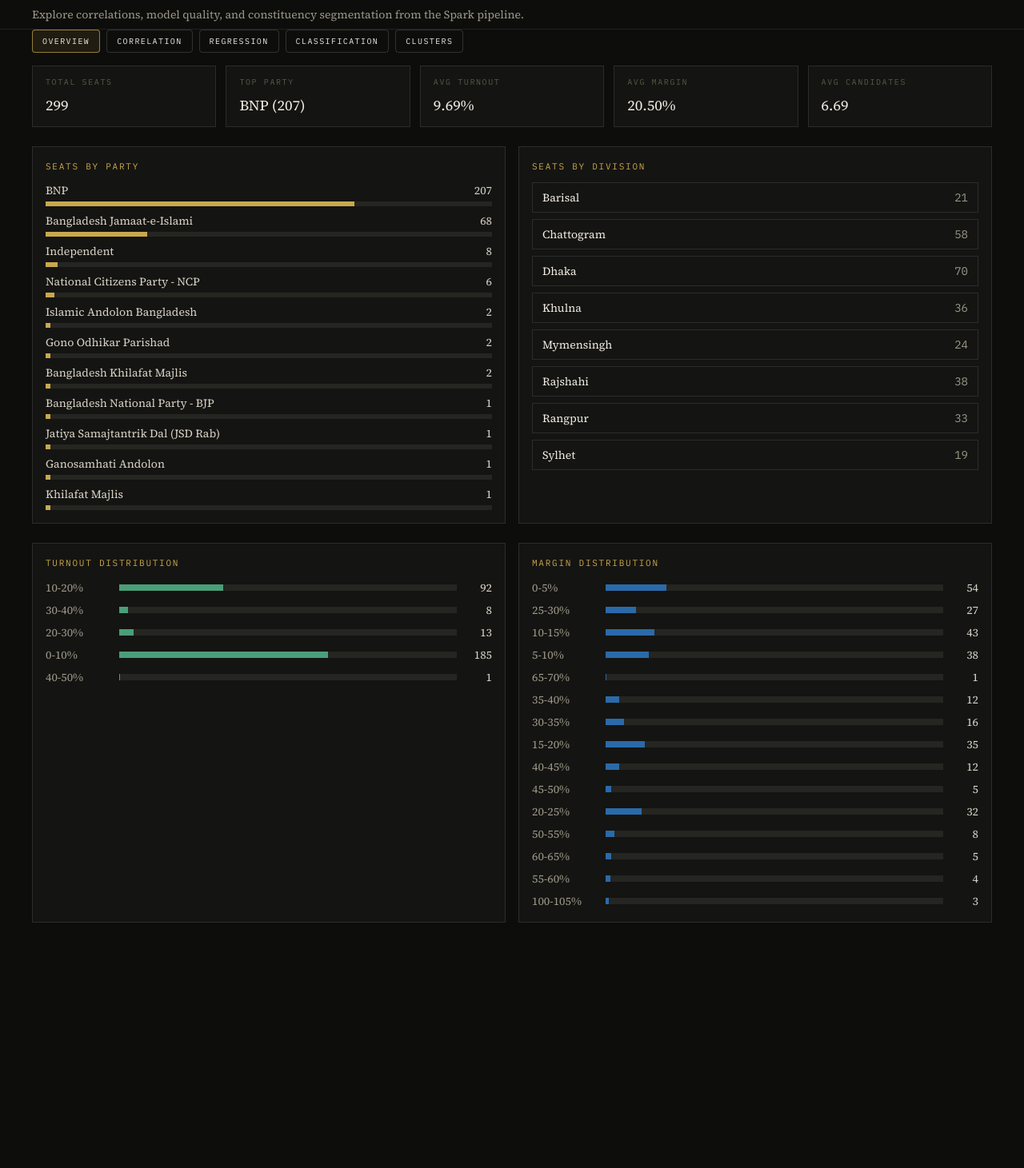
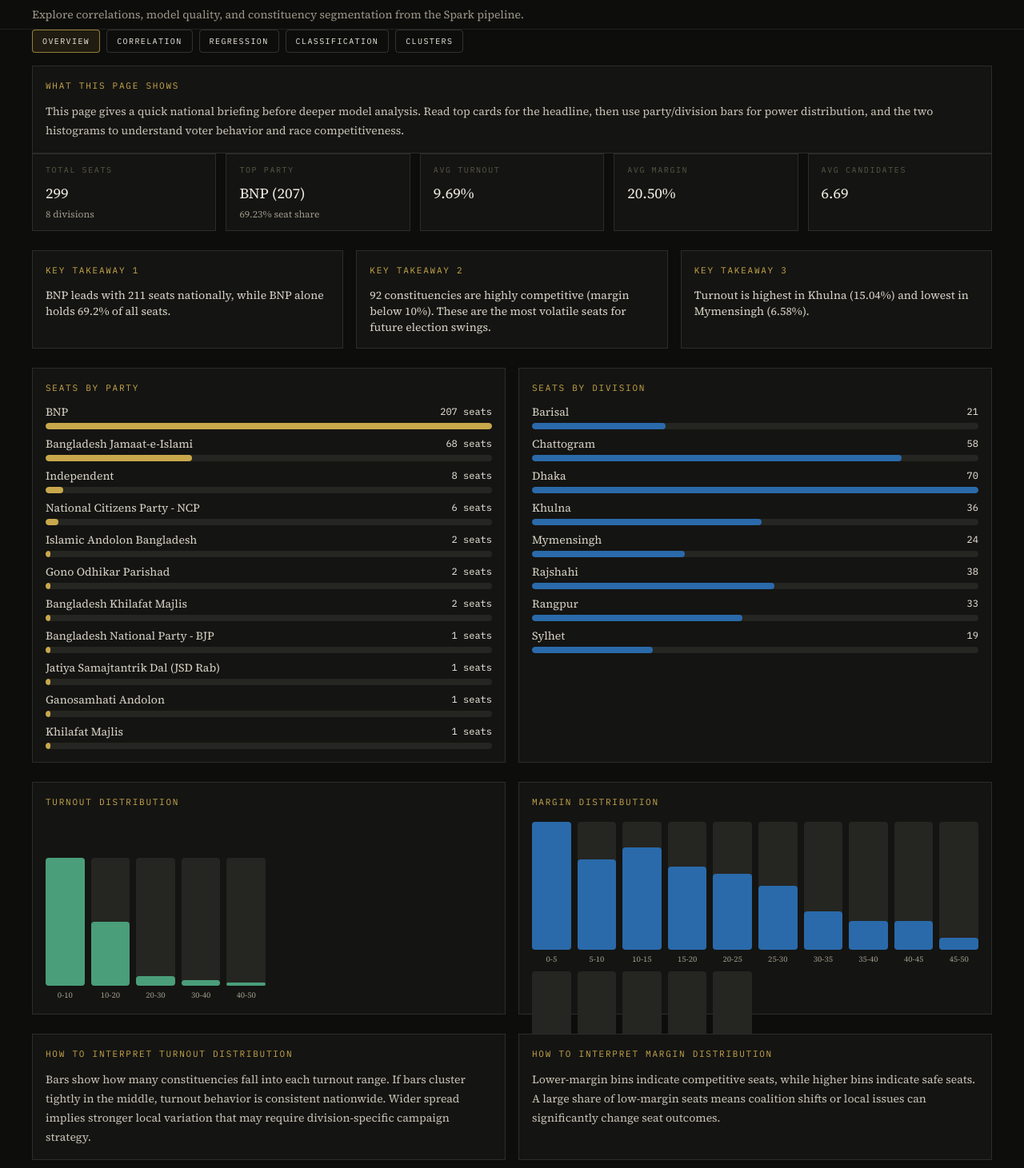
Before and after one commit to minhajshafin/Election-Dashboard, a Next.js app in the folder frontend/: page /analysis/overview in a window 1280 px wide. Shown: the part 129-1590 px from the top of the page at 80% size. Before the commit the page ends 1323 px from the top, so only its background shows below. Built offline with nearby package versions, Linux system fonts and the light colour scheme.

Commit message:
Refactor AnalysisOverviewPage: Integrate MetricCards, HorizontalBarChart, and HistogramChart for enhanced data visualization and user experience

```diff
--- a/frontend/app/analysis/overview/page.tsx
+++ b/frontend/app/analysis/overview/page.tsx
@@ -1,4 +1,10 @@
 import { getConstituencyDataset, getSummaryDataset } from "@/lib/data";
+import {
+  HistogramChart,
+  HorizontalBarChart,
+  MetricCards,
+  Panel,
+} from "@/components/analysis/charts";
 
 function formatPercent(value: number | null): string {
   if (value === null) {
@@ -22,7 +28,9 @@
     buckets.set(label, (buckets.get(label) ?? 0) + 1);
   }
 
-  return Array.from(buckets.entries()).map(([label, count]) => ({ label, count }));
+  return Array.from(buckets.entries())
+    .map(([label, count]) => ({ label, count }))
+    .sort((left, right) => Number(left.label.split("-")[0]) - Number(right.label.split("-")[0]));
 }
 
 export default async function AnalysisOverviewPage() {
@@ -43,84 +51,115 @@
     5,
   );
 
+  const partyData = summary.party_rankings.map((party) => ({
+    label: party.party,
+    value: party.seat_count,
+    color: "#c9a84c",
+    valueLabel: `${party.seat_count} seats`,
+  }));
+
+  const divisionData = summary.divisions.map((division) => ({
+    label: division.division,
+    value: division.seat_count,
+    color: "#2a6aaa",
+    valueLabel: `${division.seat_count}`,
+  }));
+
+  const threshold = summary.competitive_seats.threshold_pct;
+  const competitiveSeats = seats.filter(
+    (seat) => seat.winning_margin_pct !== null && seat.winning_margin_pct < threshold,
+  );
+
+  const divisionTurnout = summary.divisions
+    .map((division) => {
+      const rows = seats.filter((seat) => seat.division === division.division && seat.turnout_pct !== null);
+      const average = rows.length
+        ? rows.reduce((acc, seat) => acc + (seat.turnout_pct ?? 0), 0) / rows.length
+        : 0;
+
+      return {
+        division: division.division,
+        turnout: average,
+      };
+    })
+    .sort((left, right) => right.turnout - left.turnout);
+
+  const highestTurnoutDivision = divisionTurnout[0];
+  const lowestTurnoutDivision = divisionTurnout[divisionTurnout.length - 1];
+  const leadingAlliance =
+    Object.entries(summary.seats_by_alliance).sort((left, right) => right[1] - left[1])[0] ?? ["N/A", 0];
+
   return (
     <main className="min-h-screen bg-[#0d0d0b] px-4 pb-10 text-[#f0ece2] sm:px-10">
-      <section className="grid gap-3 sm:grid-cols-2 xl:grid-cols-5">
-        {[
-          ["Total Seats", String(summary.total_seats)],
-          ["Top Party", `${summary.top_party.party} (${summary.top_party.seat_count})`],
-          ["Avg Turnout", formatPercent(summary.avg_turnout)],
-          ["Avg Margin", formatPercent(summary.avg_margin)],
-          ["Avg Candidates", summary.avg_candidate_count?.toFixed(2) ?? "N/A"],
-        ].map(([label, value]) => (
-          <article key={label} className="border border-white/10 bg-[#141412] px-4 py-3">
-            <p className="font-mono text-[10px] uppercase tracking-[0.16em] text-[#5a5848]">{label}</p>
-            <p className="mt-2 text-lg text-[#f0ece2]">{value}</p>
-          </article>
-        ))}
+      <Panel title="What This Page Shows">
+        <p className="text-sm leading-6 text-[#c8c3b5]">
+          This page gives a quick national briefing before deeper model analysis. Read top cards for the headline,
+          then use party/division bars for power distribution, and the two histograms to understand voter behavior and
+          race competitiveness.
+        </p>
+      </Panel>
+
+      <MetricCards
+        cards={[
+          { label: "Total Seats", value: String(summary.total_seats), detail: `${summary.divisions.length} divisions` },
+          {
+            label: "Top Party",
+            value: `${summary.top_party.party} (${summary.top_party.seat_count})`,
+            detail: `${summary.top_party.seat_share_pct.toFixed(2)}% seat share`,
+          },
+          { label: "Avg Turnout", value: formatPercent(summary.avg_turnout) },
+          { label: "Avg Margin", value: formatPercent(summary.avg_margin) },
+          { label: "Avg Candidates", value: summary.avg_candidate_count?.toFixed(2) ?? "N/A" },
+        ]}
+      />
+
+      <section className="mt-6 grid gap-4 xl:grid-cols-3">
+        <Panel title="Key Takeaway 1">
+          <p className="text-sm text-[#d8d3c6]">
+            {leadingAlliance[0].toUpperCase()} leads with {leadingAlliance[1]} seats nationally, while
+            {" "}
+            {summary.top_party.party} alone holds {summary.top_party.seat_share_pct.toFixed(1)}% of all seats.
+          </p>
+        </Panel>
+        <Panel title="Key Takeaway 2">
+          <p className="text-sm text-[#d8d3c6]">
+            {competitiveSeats.length} constituencies are highly competitive (margin below {threshold}%). These are the
+            most volatile seats for future election swings.
+          </p>
+        </Panel>
+        <Panel title="Key Takeaway 3">
+          <p className="text-sm text-[#d8d3c6]">
+            Turnout is highest in {highestTurnoutDivision?.division ?? "N/A"} ({highestTurnoutDivision?.turnout.toFixed(2) ?? "N/A"}%) and lowest in
+            {" "}
+            {lowestTurnoutDivision?.division ?? "N/A"} ({lowestTurnoutDivision?.turnout.toFixed(2) ?? "N/A"}%).
+          </p>
+        </Panel>
       </section>
 
       <section className="mt-6 grid gap-4 xl:grid-cols-2">
-        <article className="border border-white/10 bg-[#141412] p-4">
-          <h2 className="font-mono text-[11px] uppercase tracking-[0.16em] text-[#c9a84c]">Seats by Party</h2>
-          <div className="mt-3 space-y-2">
-            {summary.party_rankings.map((party) => (
-              <div key={party.party} className="space-y-1">
-                <div className="flex items-center justify-between text-sm text-[#d8d3c6]">
-                  <span>{party.party}</span>
-                  <span>{party.seat_count}</span>
-                </div>
-                <div className="h-1.5 bg-[#252521]">
-                  <div className="h-full bg-[#c9a84c]" style={{ width: `${Math.max(party.seat_share_pct, 1)}%` }} />
-                </div>
-              </div>
-            ))}
-          </div>
-        </article>
-
-        <article className="border border-white/10 bg-[#141412] p-4">
-          <h2 className="font-mono text-[11px] uppercase tracking-[0.16em] text-[#c9a84c]">Seats by Division</h2>
-          <div className="mt-3 grid gap-2">
-            {summary.divisions.map((division) => (
-              <div key={division.division} className="flex items-center justify-between border border-white/10 px-3 py-2 text-sm">
-                <span>{division.division}</span>
-                <span className="font-mono text-[#9c9888]">{division.seat_count}</span>
-              </div>
-            ))}
-          </div>
-        </article>
+        <HorizontalBarChart title="Seats by Party" data={partyData} />
+        <HorizontalBarChart title="Seats by Division" data={divisionData} />
       </section>
 
       <section className="mt-6 grid gap-4 xl:grid-cols-2">
-        <article className="border border-white/10 bg-[#141412] p-4">
-          <h2 className="font-mono text-[11px] uppercase tracking-[0.16em] text-[#c9a84c]">Turnout Distribution</h2>
-          <div className="mt-3 space-y-2">
-            {turnoutBuckets.map((bucket) => (
-              <div key={bucket.label} className="flex items-center gap-3 text-sm">
-                <span className="w-20 text-[#9c9888]">{bucket.label}%</span>
-                <div className="h-2 flex-1 bg-[#252521]">
-                  <div className="h-full bg-[#4a9e7a]" style={{ width: `${(bucket.count / seats.length) * 100}%` }} />
-                </div>
-                <span className="w-8 text-right text-[#d8d3c6]">{bucket.count}</span>
-              </div>
-            ))}
-          </div>
-        </article>
+        <HistogramChart title="Turnout Distribution" data={turnoutBuckets} color="#4a9e7a" />
+        <HistogramChart title="Margin Distribution" data={marginBuckets} color="#2a6aaa" />
+      </section>
 
-        <article className="border border-white/10 bg-[#141412] p-4">
-          <h2 className="font-mono text-[11px] uppercase tracking-[0.16em] text-[#c9a84c]">Margin Distribution</h2>
-          <div className="mt-3 space-y-2">
-            {marginBuckets.map((bucket) => (
-              <div key={bucket.label} className="flex items-center gap-3 text-sm">
-                <span className="w-20 text-[#9c9888]">{bucket.label}%</span>
-                <div className="h-2 flex-1 bg-[#252521]">
-                  <div className="h-full bg-[#2a6aaa]" style={{ width: `${(bucket.count / seats.length) * 100}%` }} />
-                </div>
-                <span className="w-8 text-right text-[#d8d3c6]">{bucket.count}</span>
-              </div>
-            ))}
-          </div>
-        </article>
+      <section className="mt-6 grid gap-4 xl:grid-cols-2">
+        <Panel title="How To Interpret Turnout Distribution">
+          <p className="text-sm leading-6 text-[#c8c3b5]">
+            Bars show how many constituencies fall into each turnout range. If bars cluster tightly in the middle,
+            turnout behavior is consistent nationwide. Wider spread implies stronger local variation that may require
+            division-specific campaign strategy.
+          </p>
+        </Panel>
+        <Panel title="How To Interpret Margin Distribution">
+          <p className="text-sm leading-6 text-[#c8c3b5]">
+            Lower-margin bins indicate competitive seats, while higher bins indicate safe seats. A large share of
+            low-margin seats means coalition shifts or local issues can significantly change seat outcomes.
+          </p>
+        </Panel>
       </section>
     </main>
   );
```
